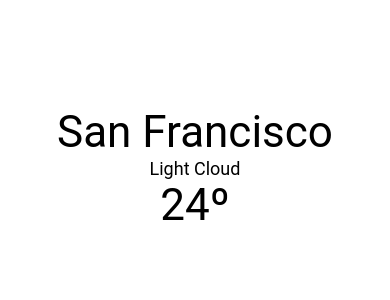
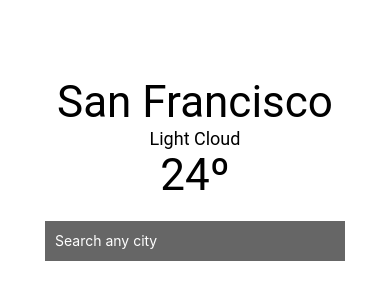
Before and after one commit to VictorParodi/Weather, a React Native app: screen / in a window 390 px wide. Shown: the part 254-554 px from the top of the page. Built offline with nearby package versions, Linux system fonts and the light colour scheme.

Commit message:
app1 commit 2: implementing KeyboardAvoindingView component

```diff
--- a/App.js
+++ b/App.js
@@ -1,14 +1,22 @@
 import React from 'react';
-import { StyleSheet, Text, View, Platform } from 'react-native';
+import { StyleSheet, Text, View, Platform, TextInput, KeyboardAvoidingView } from 'react-native';
 
 export default class App extends React.Component {
   render() {
     return (
-      <View style={styles.container}>
+      <KeyboardAvoidingView style={styles.container} behavior="padding">
         <Text style={[styles.largeText, styles.textStyle]}>San Francisco</Text>
         <Text style={[styles.smallText, styles.textStyle]}>Light Cloud</Text>
         <Text style={[styles.largeText, styles.textStyle]}>24º</Text>
-      </View>
+
+        <TextInput
+          autoCorrect={false}
+          placeholder="Search any city"
+          placeholderTextColor="white"
+          style={styles.textInput}
+          clearButtonMode="always"
+        />
+      </KeyboardAvoidingView>
     );
   }
 }
@@ -39,5 +47,16 @@
 
   smallText: {
     fontSize: 18
+  },
+
+  textInput: {
+    backgroundColor: '#666',
+    color: 'white',
+    height: 40,
+    width: 300,
+    marginTop: 20,
+    marginHorizontal: 20,
+    paddingHorizontal: 10,
+    alignSelf: 'center',
   }
 });
```
